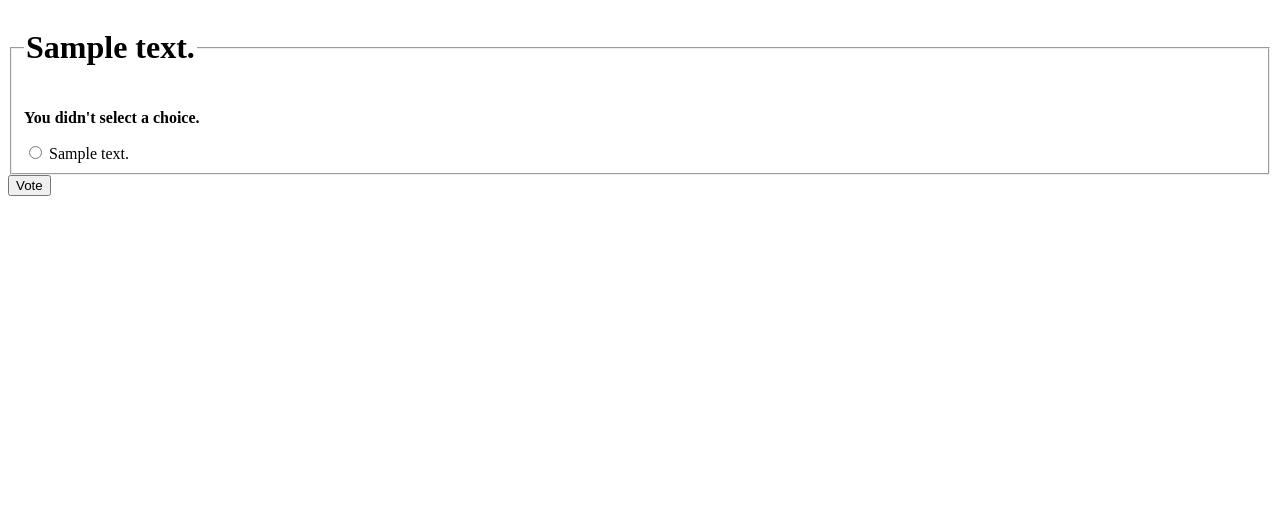
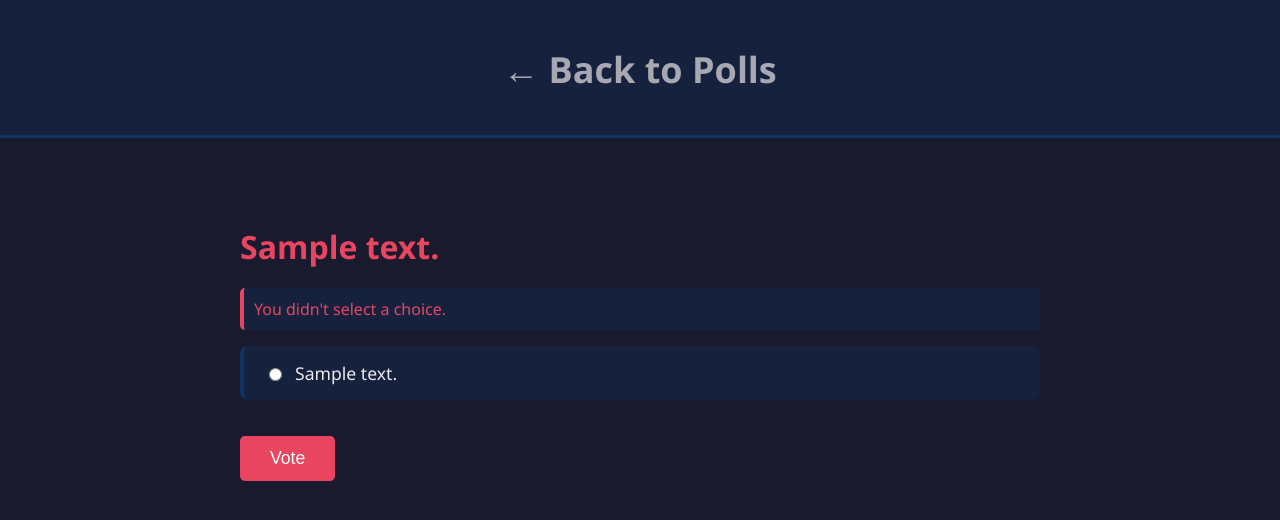
Before and after one commit to TrickyPrincee/App1, a Django app: page /polls/1/vote/ in a window 1280 px wide. Shown: the top 520 px of the page. Run offline with Django 5.2, Linux system fonts and the light colour scheme; tables that the repository leaves empty hold one stand-in row (values such as "Sample post").

Commit message:
added style to each question, added back button to main polls page.

```diff
--- a/polls/static/polls/style.css
+++ b/polls/static/polls/style.css
@@ -52,3 +52,68 @@ li a {
 li a:hover {
     color: #ffffff;
 }
+
+.question-title {
+    color: #e94560;
+    font-size: 2em;
+    margin-bottom: 20px;
+}
+
+.choice-list {
+    list-style: none;
+    padding: 0;
+}
+
+.choice-item {
+    background: #16213e;
+    margin: 10px 0;
+    padding: 15px 20px;
+    border-radius: 8px;
+    border-left: 4px solid #0f3460;
+    cursor: pointer;
+}
+
+.choice-item:hover {
+    border-left: 4px solid #e94560;
+}
+
+.choice-item label {
+    cursor: pointer;
+    font-size: 1.1em;
+    display: flex;
+    align-items: center;
+    gap: 10px;
+}
+
+.vote-btn {
+    background: #e94560;
+    color: white;
+    border: none;
+    padding: 12px 30px;
+    border-radius: 5px;
+    cursor: pointer;
+    font-size: 1.1em;
+    margin-top: 20px;
+}
+
+.vote-btn:hover {
+    background: #c73652;
+}
+
+.error {
+    color: #e94560;
+    background: #16213e;
+    padding: 10px;
+    border-radius: 5px;
+    border-left: 4px solid #e94560;
+}
+
+.header a {
+    color: #a8a8b3;
+    text-decoration: none;
+    font-size: 0.9em;
+}
+
+.header a:hover {
+    color: #ffffff;
+}
--- a/polls/templates/polls/detail.html
+++ b/polls/templates/polls/detail.html
@@ -1,12 +1,36 @@
-<form action="{% url 'polls:vote' question.id %}" method="post">
-{% csrf_token %}
-<fieldset>
-    <legend><h1>{{ question.question_text }}</h1></legend>
-    {% if error_message %}<p><strong>{{ error_message }}</strong></p>{% endif %}
-    {% for choice in question.choice_set.all %}
-        <input type="radio" name="choice" id="choice{{ forloop.counter }}" value="{{ choice.id }}">
-        <label for="choice{{ forloop.counter }}">{{ choice.choice_text }}</label><br>
-    {% endfor %}
-</fieldset>
-<input type="submit" value="Vote">
-</form>
+<!DOCTYPE html>
+{% load static %}
+<html>
+<head>
+    <title>{{ question.question_text }}</title>
+    <link rel="stylesheet" href="{% static 'polls/style.css' %}">
+</head>
+<body>
+    <div class="header">
+        <h1><a href="{% url 'polls:index' %}">← Back to Polls</a></h1>
+    </div>
+
+    <div class="container">
+        <h2 class="question-title">{{ question.question_text }}</h2>
+
+        {% if error_message %}
+            <p class="error">{{ error_message }}</p>
+        {% endif %}
+
+        <form action="{% url 'polls:vote' question.id %}" method="post">
+            {% csrf_token %}
+            <ul class="choice-list">
+            {% for choice in question.choice_set.all %}
+                <li class="choice-item">
+                    <label>
+                        <input type="radio" name="choice" value="{{ choice.id }}">
+                        {{ choice.choice_text }}
+                    </label>
+                </li>
+            {% endfor %}
+            </ul>
+            <button type="submit" class="vote-btn">Vote</button>
+        </form>
+    </div>
+</body>
+</html>
```
